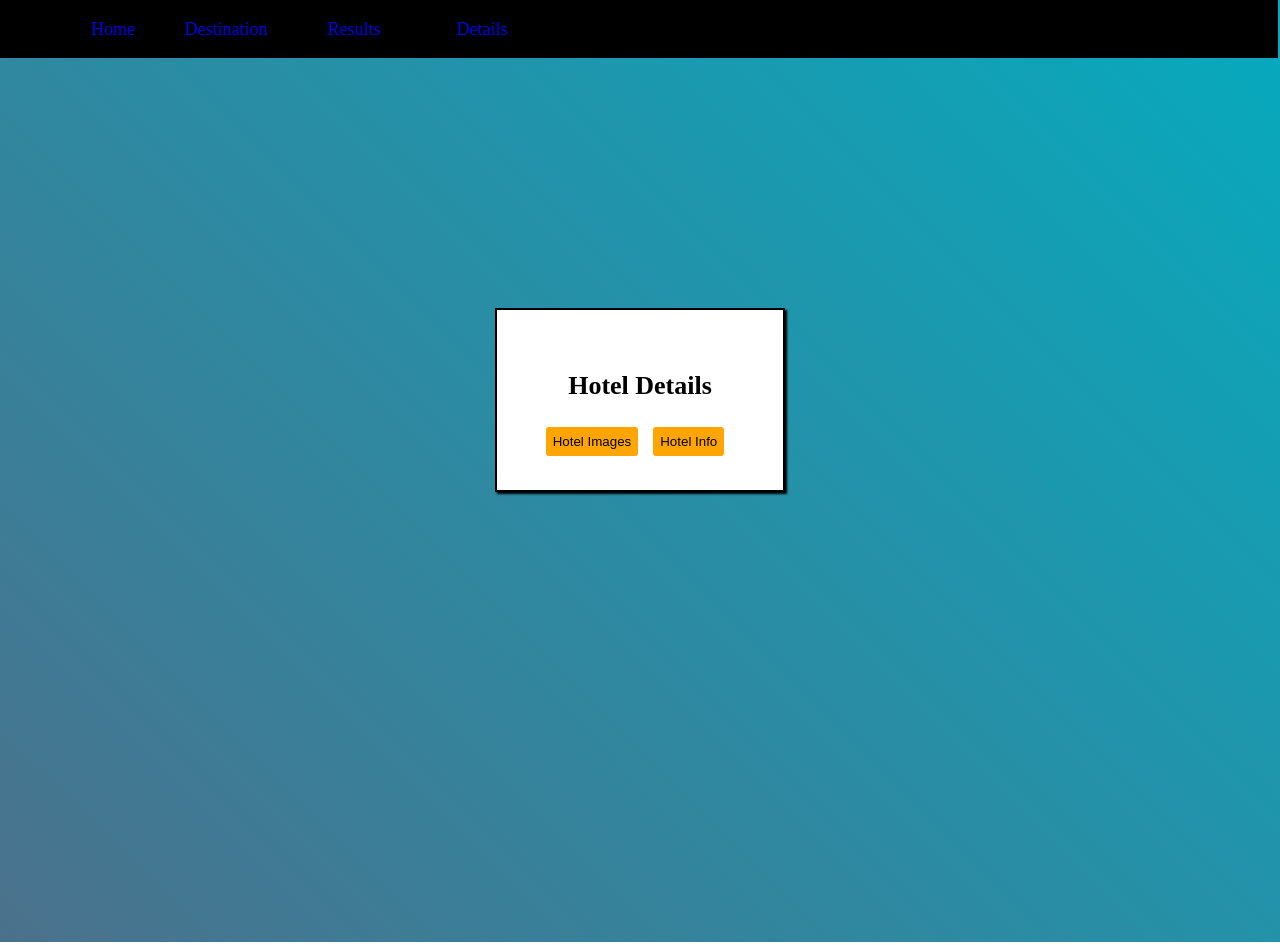
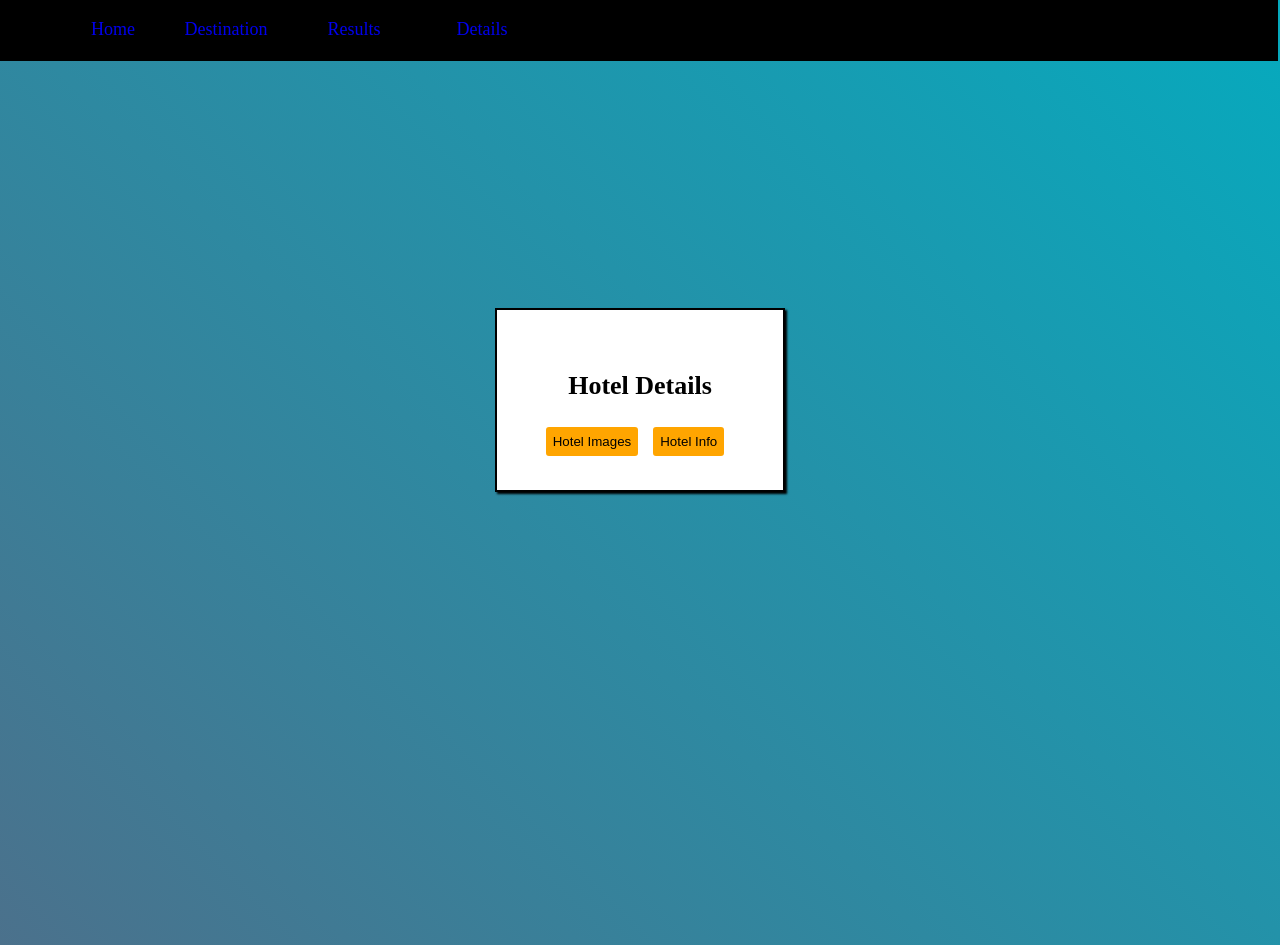
Before and after one commit to glenvasa/Travel-Companion, a website: page details.html in a window 1280 px wide. Drawn offline with nearby package versions, Linux system fonts and the light colour scheme; a web font is replaced by a local one.

Commit message:
gave navbar a border bottom

```diff
--- a/details.html
+++ b/details.html
@@ -9,7 +9,7 @@
   </head>
   <body>
     <div class="destination_container" id="destination_container">
-      <nav style="background-color: black" class="nav">
+      <nav style="background-color: black; border-bottom: 3px solid black;" class="nav">
         <ul class="nav_list">
           <li class="nav_link_home">
             <a href="index.html">Home</a>
```
